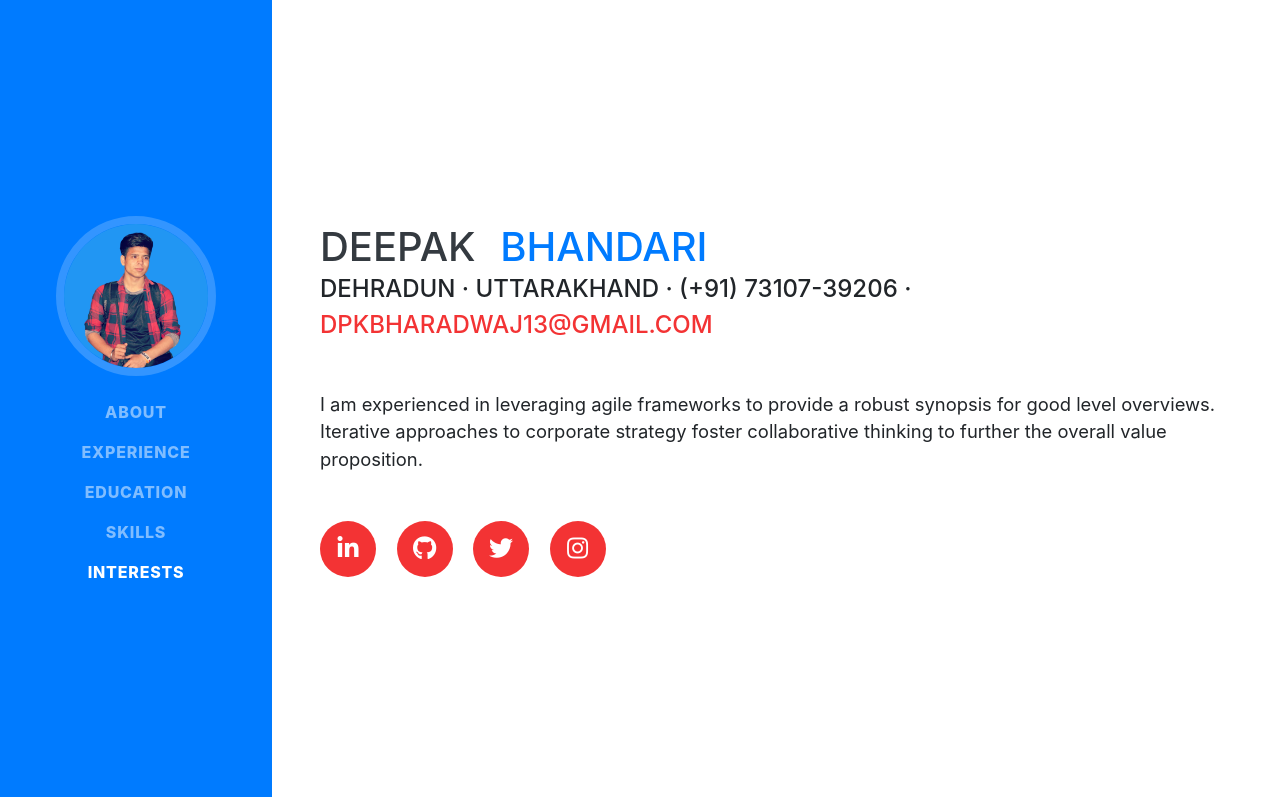
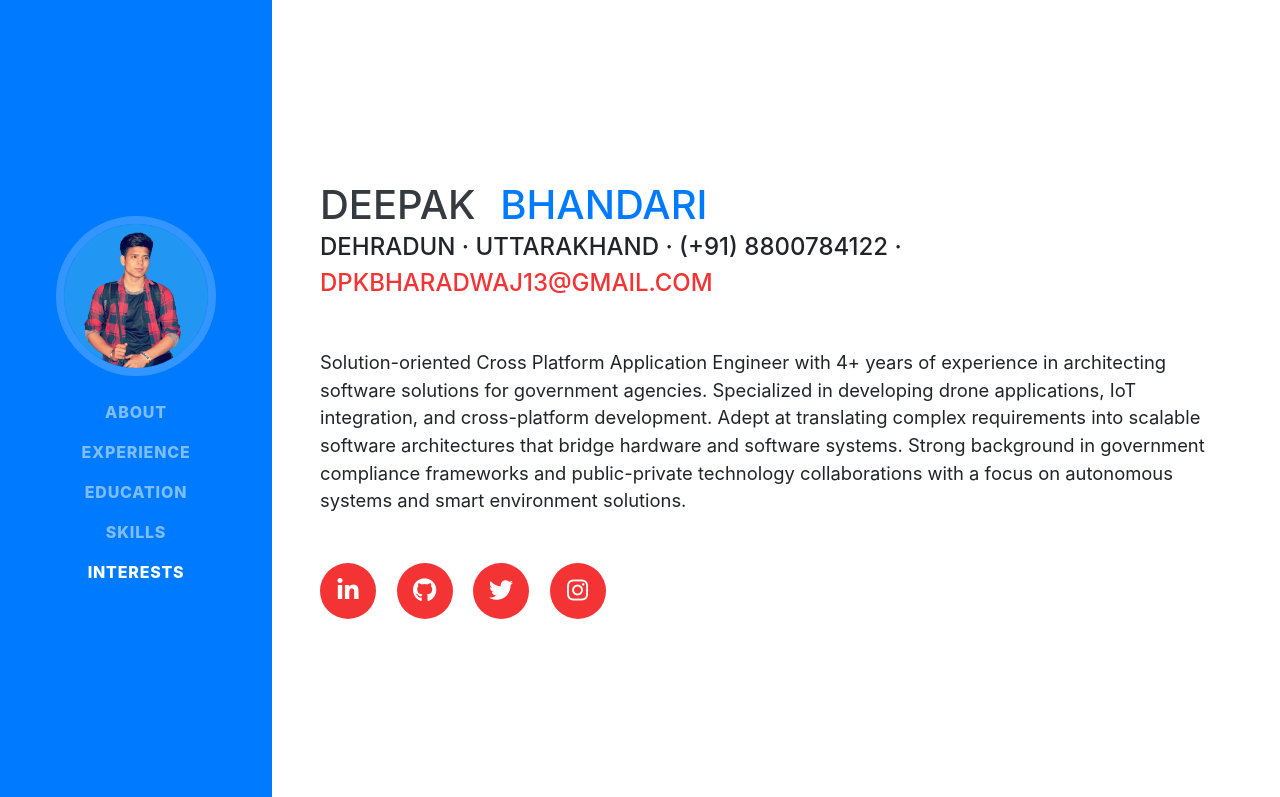
Before and after one commit to deepakbhandari-kozmo/deepakbhandari-kozmo.github.io, a website with bundled scripts: page index.html in a window 1280 px wide. Shown: the top 797 px of the page. Built offline with nearby package versions, Linux system fonts and the light colour scheme; a web font is replaced by a local one.

Commit message:
Update index.html

```diff
--- a/index.html
+++ b/index.html
@@ -65,14 +65,11 @@
           <span class="text-primary" id="header-name">Bhandari</span>
         </h1>
         <div class="subheading mb-5">
-          Dehradun · Uttarakhand · (+91) 73107-39206 ·
+          Dehradun · Uttarakhand · (+91) 8800784122 ·
           <a id="email" href="mailto:dpkbharadwaj13@gmail.com">dpkbharadwaj13@gmail.com</a>
         </div>
         <p class="lead mb-5">
-          I am experienced in leveraging agile frameworks to provide a robust
-          synopsis for good level overviews. Iterative approaches to corporate
-          strategy foster collaborative thinking to further the overall value
-          proposition.
+          Solution-oriented Cross Platform Application Engineer with 4+ years of experience in architecting software solutions for government agencies. Specialized in developing drone applications, IoT integration, and cross-platform development. Adept at translating complex requirements into scalable software architectures that bridge hardware and software systems. Strong background in government compliance frameworks and public-private technology collaborations with a focus on autonomous systems and smart environment solutions.
         </p>
         <div class="social-icons">
           <a href="https://www.linkedin.com/in/deepakbhandari-kozmo/" target="_blank">
```
